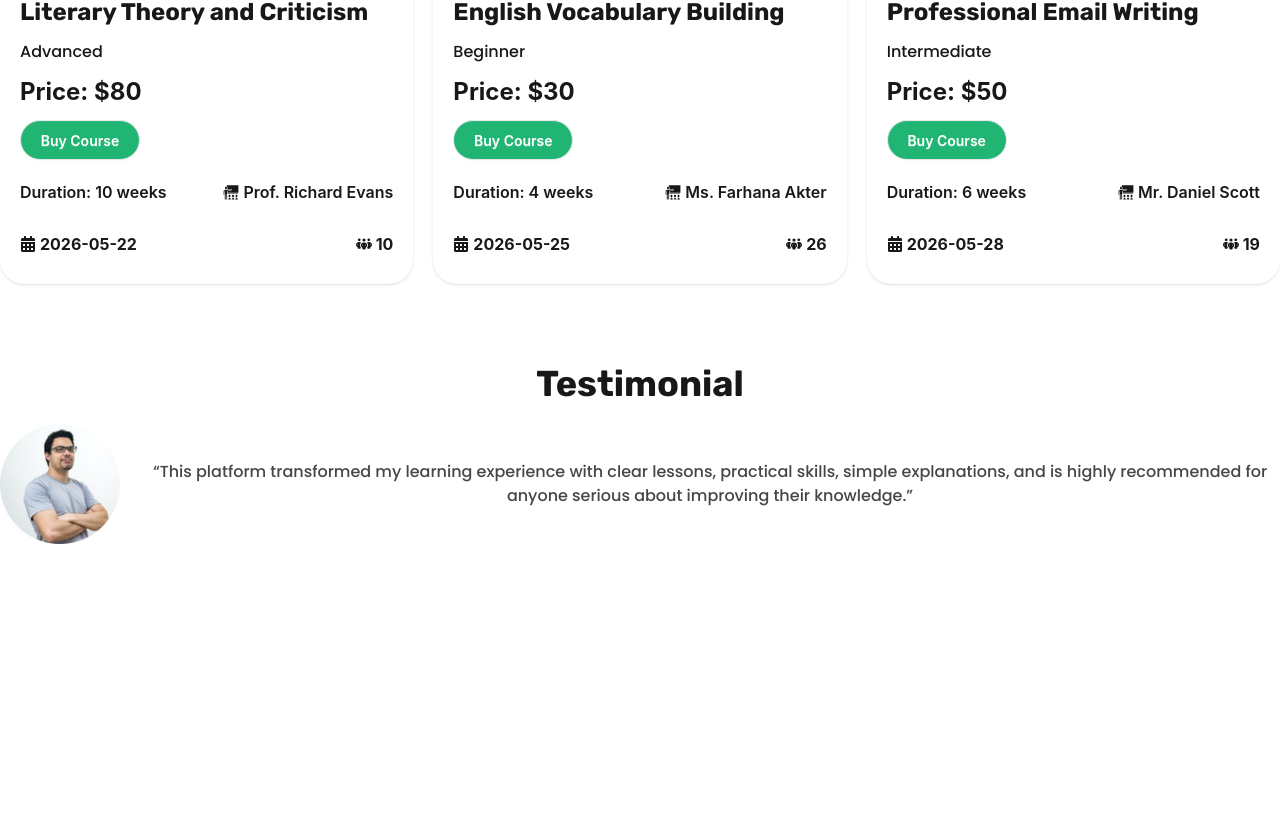
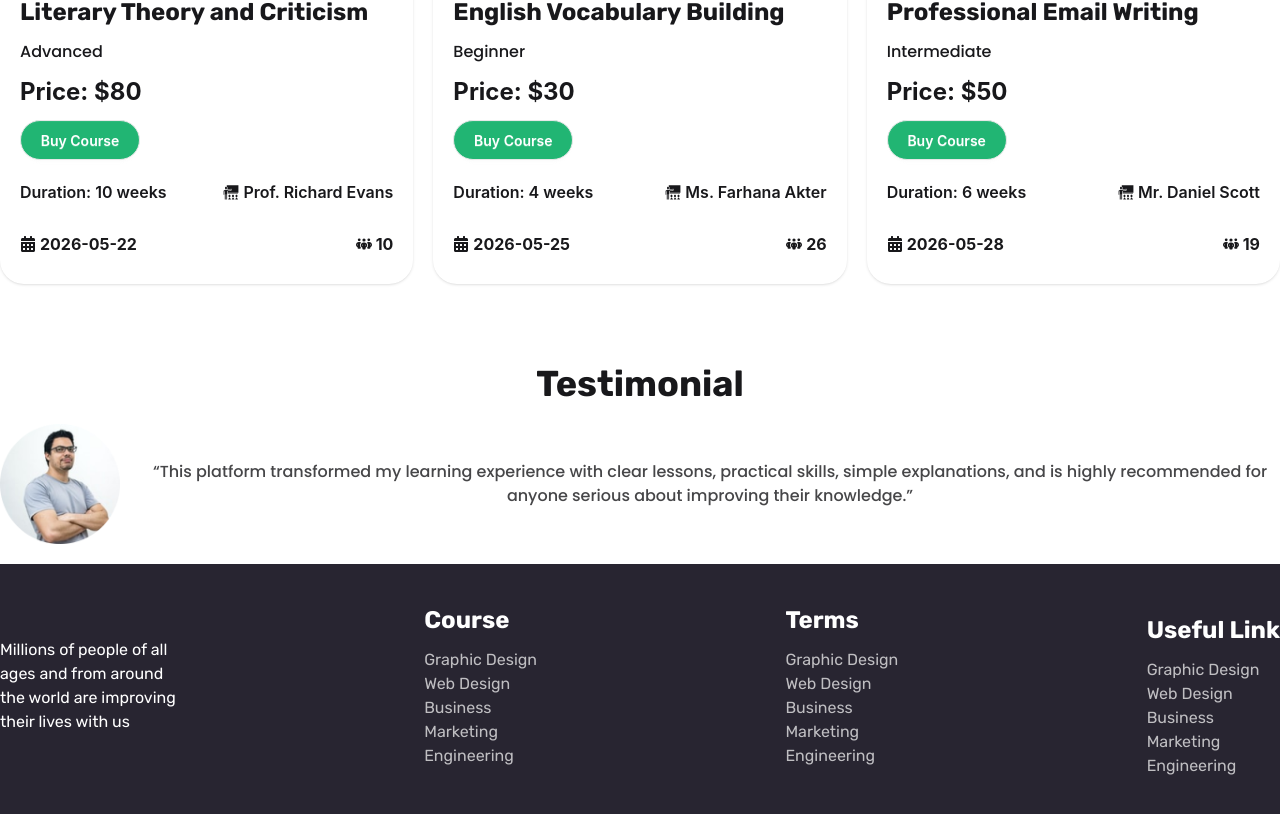
Before and after one commit to amitchandradas2004/E-School-Courses, a React (Vite) app: page / in a window 1280 px wide. Shown: the part 2931-3745 px from the top of the page. Before the commit the page ends 3495 px from the top, so only its background shows below. Built offline with nearby package versions, Linux system fonts and the light colour scheme.

Commit message:
Footer is done

```diff
--- a/src/App.jsx
+++ b/src/App.jsx
@@ -5,6 +5,7 @@ import Cards from "./Components/Cards/Cards";
 import Courses from "./Components/Courses/Courses";
 import Navbar from "./Components/Navbar/Navbar";
 import Testimonial from "./Components/Testimonial/Testimonial";
+import Footer from "./Components/Footer/Footer";
 const fetchCourses = async () => {
   const res = await fetch("Courses.json");
   return res.json();
@@ -26,10 +27,11 @@ function App() {
       <Navbar />
       <Banner />
       <Cards />
-      <Suspense  fallback={<Loader></Loader>}>
+      <Suspense fallback={<Loader></Loader>}>
         <Courses coursesPromise={coursesPromise} />
       </Suspense>
       <Testimonial></Testimonial>
+      <Footer></Footer>
     </>
   );
 }
--- /dev/null
+++ b/src/Components/Footer/Footer.jsx
@@ -0,0 +1,84 @@
+import React from "react";
+
+const Footer = () => {
+  return (
+    <footer className="bg-[#282531] text-white py-10">
+      <div className="flex flex-col md:flex-row text-center md:text-start justify-between items-center container mx-auto rubik space-y-5">
+        <div>
+          <p>
+            Millions of people of all <br /> ages and from around <br /> the
+            world are improving <br /> their lives with us
+          </p>
+        </div>
+        <div className="space-y-3">
+          <h3 className="text-2xl font-bold">Course</h3>
+          <div className="opacity-70">
+            <a href="#">
+              {" "}
+              <p>Graphic Design</p>
+            </a>
+            <a href="#">
+              {" "}
+              <p>Web Design</p>
+            </a>
+            <a href="#">
+              <p>Business</p>
+            </a>
+            <a href="#0">
+              <p>Marketing</p>
+            </a>
+            <a href="#">
+              <p>Engineering</p>
+            </a>
+          </div>
+        </div>
+        <div className="space-y-3">
+          <h3 className="text-2xl font-bold">Terms</h3>
+          <div className="opacity-70">
+            <a href="#">
+              {" "}
+              <p>Graphic Design</p>
+            </a>
+            <a href="#">
+              {" "}
+              <p>Web Design</p>
+            </a>
+            <a href="#">
+              <p>Business</p>
+            </a>
+            <a href="#0">
+              <p>Marketing</p>
+            </a>
+            <a href="#">
+              <p>Engineering</p>
+            </a>
+          </div>
+        </div>
+        <div className="space-y-3">
+          <h3 className="text-2xl font-bold">Useful Link</h3>
+          <div className="opacity-70">
+            <a href="#">
+              {" "}
+              <p>Graphic Design</p>
+            </a>
+            <a href="#">
+              {" "}
+              <p>Web Design</p>
+            </a>
+            <a href="#">
+              <p>Business</p>
+            </a>
+            <a href="#0">
+              <p>Marketing</p>
+            </a>
+            <a href="#">
+              <p>Engineering</p>
+            </a>
+          </div>
+        </div>
+      </div>
+    </footer>
+  );
+};
+
+export default Footer;
--- a/src/Components/Testimonial/Testimonial.jsx
+++ b/src/Components/Testimonial/Testimonial.jsx
@@ -3,11 +3,11 @@ import CenterUnderline from "../CenterUnderline";
 import Man from "../../assets/man.png";
 const Testimonial = () => {
   return (
-    <div className="container mx-auto">
+    <div className="container mx-auto px-2 md:px-0">
       <h3 className="flex justify-center rubik font-bold text-4xl text-center">
         <CenterUnderline text="Testimonial" />
       </h3>
-      <div className="text-center flex items-center gap-5 py-5">
+      <div className="text-center flex flex-col md:flex-row items-center gap-5 py-5">
         <img src={Man} className="w-30" />
         <p className="poppins opacity-80 font-medium">
           “This platform transformed my learning experience with clear lessons,
```
